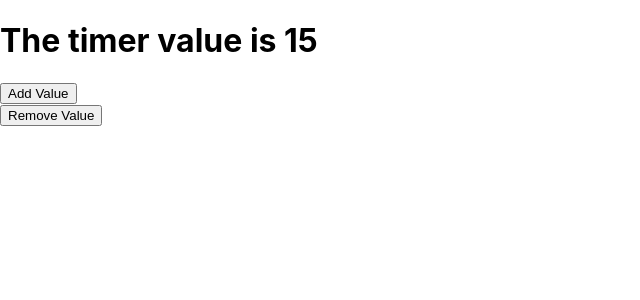
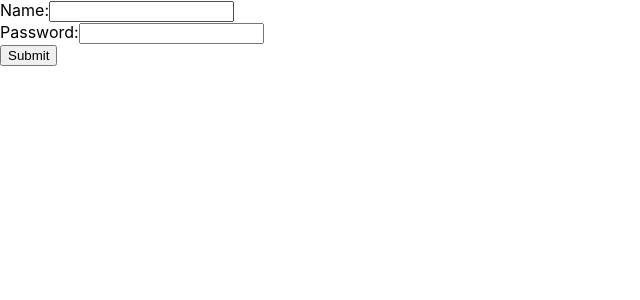
Before and after one commit to Harshj16/firstapp, a React (Create React App) app: page / in a window 1280 px wide. Shown: the top 300 px of the page, without its empty margins (0-640 px from the left). Built offline with nearby package versions, Linux system fonts and the light colour scheme.

Commit message:
Practice state

```diff
--- a/src/App.js
+++ b/src/App.js
@@ -1,13 +1,17 @@
 // import logo from './logo.svg'
+import { useState } from 'react'
 import './App.css'
 // import Button from './Button'
 // import { Heading2 } from './Heading'
-import Counter from './State'
+// import Counter from './State'
+import Login from './Login'
 
 function App () {
+  const [info] = useState()
+
   return (
     <div>
-      <Counter initialValue = {15}/>
+      <Login props={info} />
     </div>
   )
 }
--- /dev/null
+++ b/src/Login.js
@@ -0,0 +1,35 @@
+import React, { useState } from 'react';
+
+const Login = (props) => {
+  // State to track input values
+  const [name, setName] = useState(props.name || ''); // Use props.name as initial value if available
+  const [pwd, setPwd] = useState(props.pwd || '');   // Use props.pwd as initial value if available
+
+  // Function to update input values
+  const handleNameChange = (event) => {
+    setName(event.target.value);
+  };
+
+  const handlePwdChange = (event) => {
+    setPwd(event.target.value);
+  };
+
+  // Function to log data on submit
+  const submitInfo = () => {
+    console.log(`Name: ${name}, Password: ${pwd}`);
+  };
+
+  return (
+    <>
+      <label htmlFor="name">Name:</label>
+      <input type='text' id="name" value={name} onChange={handleNameChange} />
+      <br />
+      <label htmlFor="pwd">Password:</label>
+      <input type='password' id="pwd" value={pwd} onChange={handlePwdChange} />
+      <br />
+      <button onClick={submitInfo}>Submit</button>
+    </>
+  );
+};
+
+export default Login;
```
